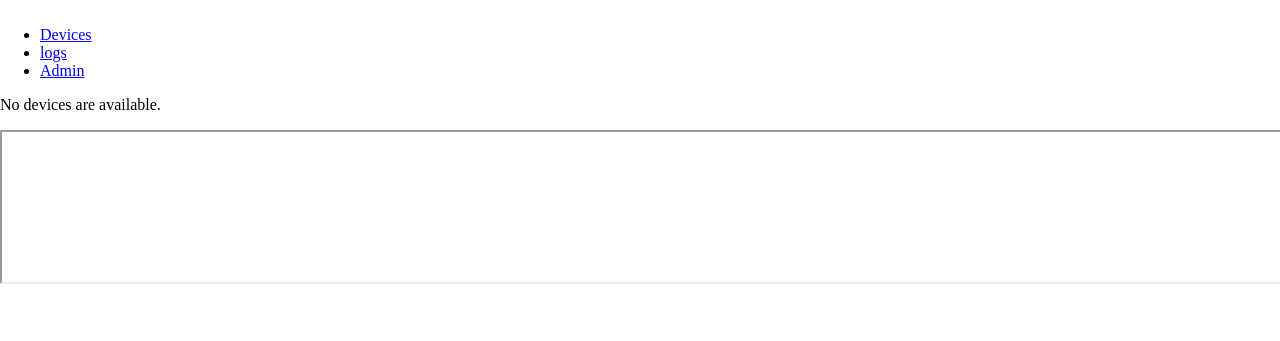
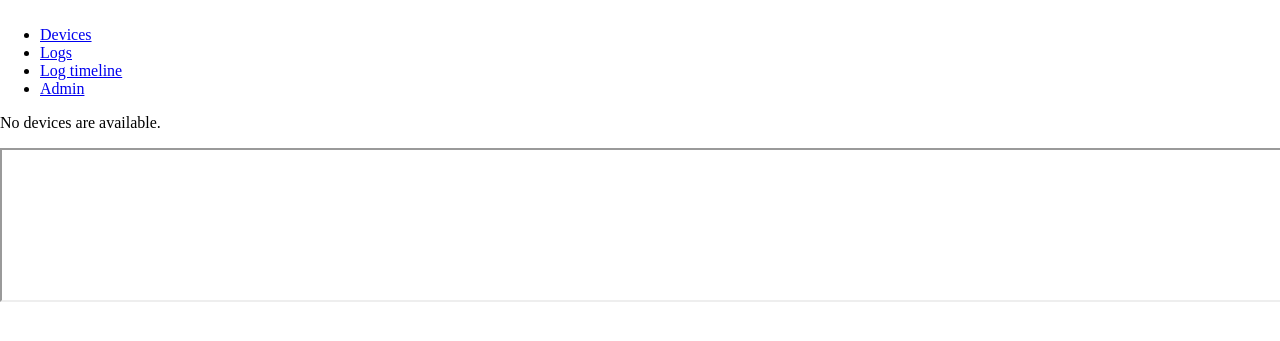
Before and after one commit to petersohn/home_automation, a Django app: page / in a window 1280 px wide. Shown: the top 341 px of the page. Run offline with Django 3.2, Linux system fonts and the light colour scheme; data that the repository does not hold is empty; some libraries are stand-ins or nearby versions.

Commit message:
Add log timeline

```diff
--- a/server/home_automation/home/static/home/home.js
+++ b/server/home_automation/home/static/home/home.js
@@ -20,17 +20,21 @@ function loadDevices(event, tab) {
 
 function loadLogs(event, tab) {
   loadTabData($("#logs"), "/ajax/logs.html", tab);
-  //$.get("/ajax/Logs.json",
-    //function(data) {
-      //var items = new vis.DataSet(JSON.parse(data))
-      //createTimeline()
-    //})
+}
+
+function loadLogTimeline(event, tab) {
+  $.get("/ajax/logs.json",
+    function(data) {
+      var items = new vis.DataSet(data);
+      createTimeline(items);
+    });
 }
 
 function createTimeline(data) {
-  $("#logs").empty()
+  panel = $("#log-timeline");
+  panel.empty();
 
-  var container = $("#logs").get(0)
+  var container = panel.get(0);
   var options = {}
 
   var logsTimeline = new vis.Timeline(container, data, options)
@@ -46,6 +50,7 @@ $(document).ready(function() {
 
   $("#devices").on("loadContent", loadDevices)
   $("#logs").on("loadContent", loadLogs)
+  $("#log-timeline").on("loadContent", loadLogTimeline)
 
   $("#admin-frame").height($(window).height() - 20)
 
--- a/server/home_automation/home/static/home/styles.css
+++ b/server/home_automation/home/static/home/styles.css
@@ -67,15 +67,15 @@ th.log-content {
     background-color: #AAAAAA;
 }
 
-.INFO {
+.INFO, .vis-item.INFO {
     background-color: #66AAFF;
 }
 
-.WARNING {
+.WARNING, .vis-item.WARNING {
     background-color: #E09F0C;
 }
 
-.ERROR {
+.ERROR, .vis-item.ERROR {
     background-color: #F46666;
 }
 
--- a/server/home_automation/home/templates/home/home.html
+++ b/server/home_automation/home/templates/home/home.html
@@ -38,7 +38,14 @@
       <li>
         <a href="#logs">
           <span class="ui-icon ui-icon-script"></span>
-          <span>logs</span>
+          <span>Logs</span>
+          <span id="warning"></span>
+        </a>
+      </li>
+      <li>
+        <a href="#log-timeline">
+          <span class="ui-icon ui-icon-script"></span>
+          <span>Log timeline</span>
           <span id="warning"></span>
         </a>
       </li>
@@ -51,6 +58,7 @@
     </ul>
     <div id="devices"></div>
     <div id="logs"></div>
+    <div id="log-timeline"></div>
     <div id="admin">
       <iframe id="admin-frame" style="width: 100%;" src="/admin/"/>
     </div>
--- a/server/home_automation/home/views.py
+++ b/server/home_automation/home/views.py
@@ -1,4 +1,3 @@
-from home import models
 from home_automation import settings
 from home import models, services
 
@@ -14,6 +13,17 @@ import traceback
 
 scriptDirectory = os.path.dirname(os.path.abspath(__file__))
 sys.path.append(scriptDirectory + "/../../lib")
+
+contentTypes = [
+    (".html", "text/html"),
+    (".json", "application/json")]
+
+
+def getContentType(path):
+    for element in contentTypes:
+        if path.endswith(element[0]):
+            return element[1]
+    return "text/html"
 
 
 class IndexView(TemplateView):
@@ -34,7 +44,9 @@ class AjaxView(View):
         }
         templatePath = 'home/' + request.path.strip('/')
         template = loader.get_template(templatePath)
-        return HttpResponse(template.render(context, request))
+        return HttpResponse(
+            template.render(context, request),
+            content_type=getContentType(request.path))
 
 
 ##---------------------------------------------------------------------------##
```
